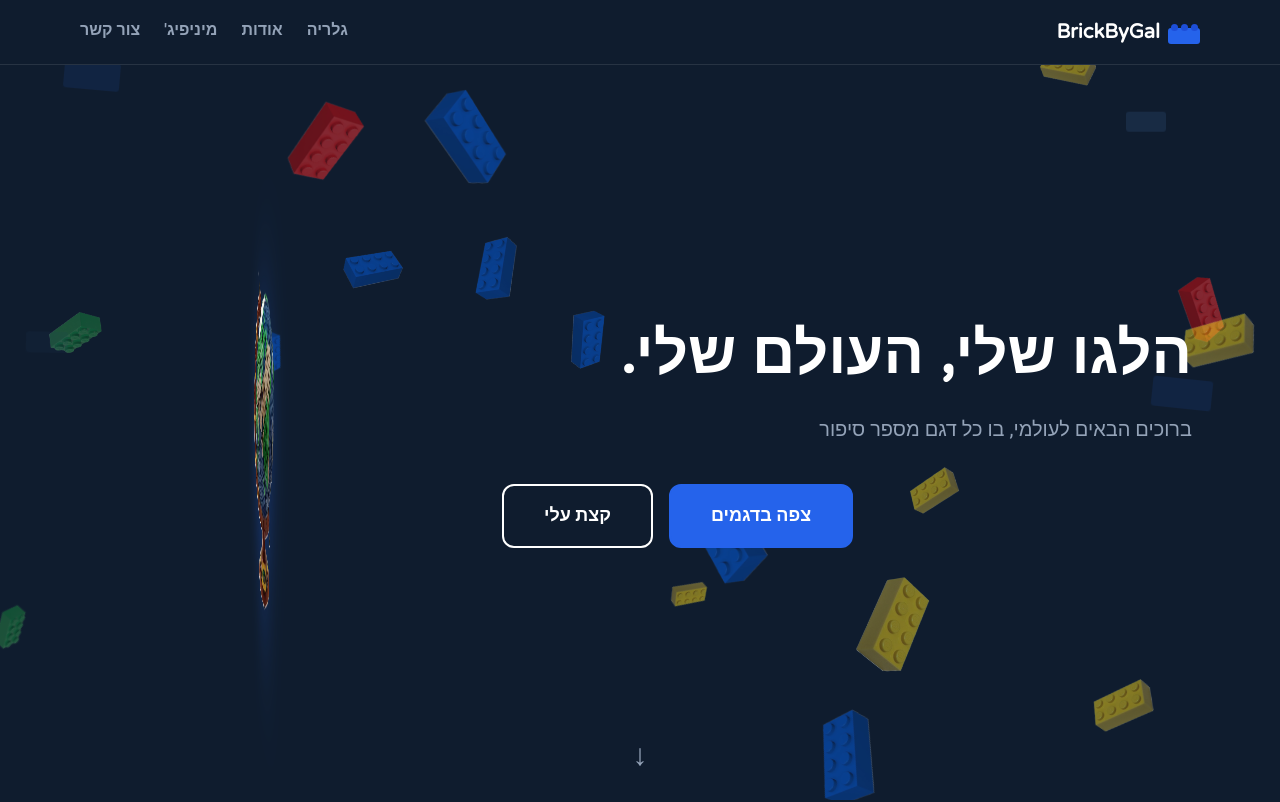
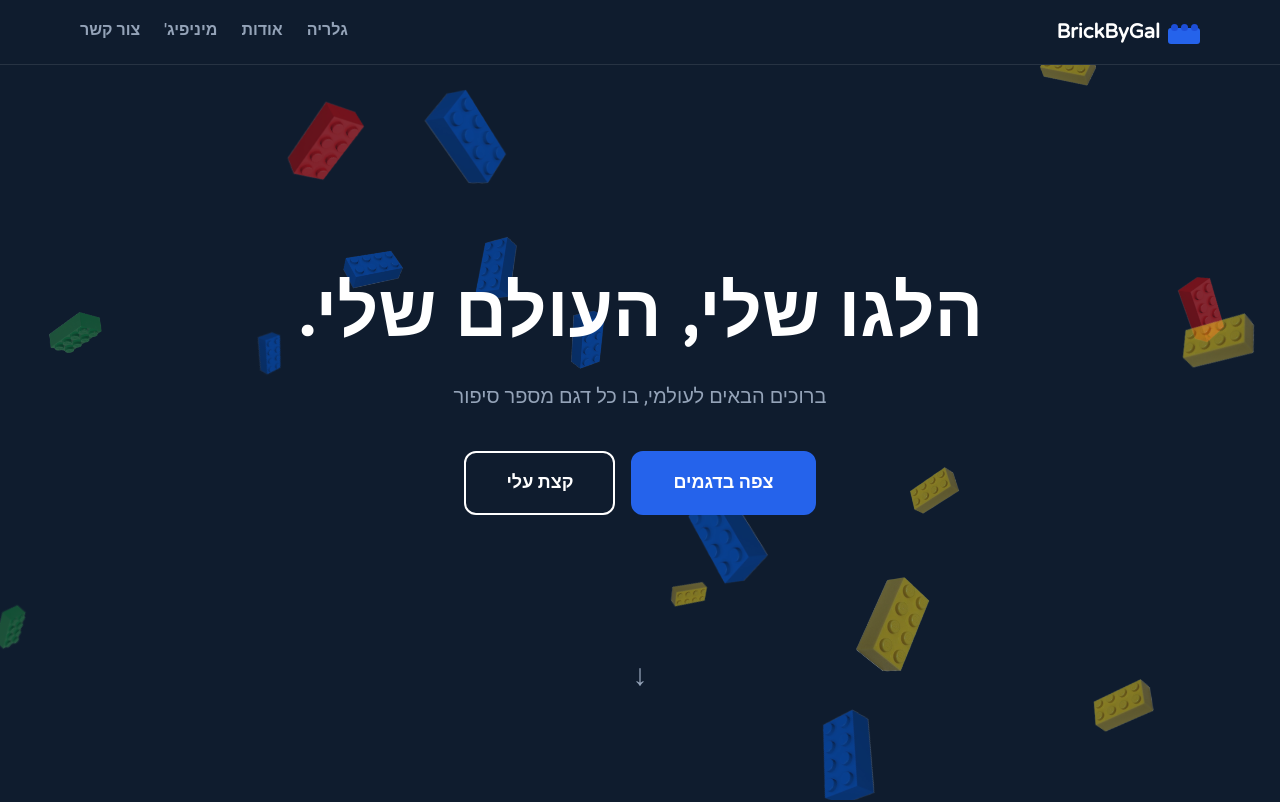
Before and after one commit to omerch788-spec/brickbygal, a React (Vite) app: page / in a window 1280 px wide. Shown: the top 802 px of the page. Built offline with nearby package versions, Linux system fonts and the light colour scheme.

Commit message:
hero: center layout, remove globe, min-height 90vh

```diff
--- a/src/components/Hero.jsx
+++ b/src/components/Hero.jsx
@@ -256,34 +256,19 @@ export default function Hero() {
   const scrollTo = id => document.querySelector(id)?.scrollIntoView({ behavior: 'smooth' })
 
   return (
-    <section className="relative min-h-screen flex items-center overflow-hidden pt-16" style={{ zIndex: 1 }}>
-
-      {/* Floating background bricks */}
-      {SHAPES.map((s, i) => (
-        <div key={i} className="absolute pointer-events-none" style={{
-          left: `${s.x}%`, top: `${s.y}%`,
-          width: s.w, height: s.h,
-          background: s.color, borderRadius: 3, opacity: 0.1,
-          transform: `rotate(${s.r}deg)`,
-          animation: `floatBrick ${4 + s.delay}s ease-in-out infinite`,
-          animationDelay: `${s.delay}s`,
-        }} />
-      ))}
-
-      {/*
-        RTL flex-row: first child → RIGHT, second child → LEFT.
-        order-1 md:order-2 puts globe first on mobile (top) and second (LEFT) on desktop.
-      */}
-      <div className="relative z-10 w-full max-w-6xl mx-auto px-6 py-20
-                      flex flex-col md:flex-row items-center gap-12 md:gap-16">
-
-        {/* ── Text (right side desktop, bottom mobile) ── */}
-        <div className="flex-1 text-center md:text-right order-2 md:order-1">
+    <section
+      className="relative flex items-center justify-center overflow-hidden pt-16"
+      style={{ minHeight: '90vh', zIndex: 1 }}
+    >
+      <div
+        className="relative z-10 flex flex-col items-center text-center px-6 py-20"
+        style={{ maxWidth: 800, margin: '0 auto', width: '100%' }}
+      >
         <motion.h1
           initial={{ opacity: 0, y: 40 }} animate={{ opacity: 1, y: 0 }}
           transition={{ duration: 0.7, delay: 0.1 }}
-            className="text-5xl md:text-6xl font-black leading-tight mb-6 text-white"
-            style={{ fontFamily: 'Varela Round, sans-serif' }}
+          className="font-black leading-tight mb-6 text-white"
+          style={{ fontFamily: 'Varela Round, sans-serif', fontSize: 'clamp(2.8rem, 6vw, 4.5rem)' }}
         >
           הלגו שלי, העולם שלי.
         </motion.h1>
@@ -300,7 +285,8 @@ export default function Hero() {
         <motion.div
           initial={{ opacity: 0, y: 20 }} animate={{ opacity: 1, y: 0 }}
           transition={{ duration: 0.7, delay: 0.4 }}
-            className="flex flex-col sm:flex-row gap-4 justify-center md:justify-end"
+          className="flex flex-col sm:flex-row justify-center"
+          style={{ gap: 16 }}
         >
           <button
             onClick={() => scrollTo('#gallery')}
@@ -323,30 +309,6 @@ export default function Hero() {
         </motion.div>
       </div>
 
-        {/* ── Globe (left side desktop, top mobile) ── */}
-        <motion.div
-          initial={{ opacity: 0, scale: 0.75 }}
-          animate={{ opacity: 1, scale: 1 }}
-          transition={{ duration: 1.1, delay: 0.25 }}
-          className="flex-shrink-0 flex justify-center order-1 md:order-2
-                     scale-[0.65] md:scale-100"
-          style={{ transformOrigin: 'center center', perspective: '1000px' }}
-        >
-          <img
-            src="/brickbygal/globe.png"
-            alt="LEGO Globe"
-            className="w-[220px] h-[220px] md:w-[350px] md:h-[350px]"
-            style={{
-              objectFit: 'contain',
-              animation: 'spinGlobe 25s linear infinite',
-              filter: 'drop-shadow(0 20px 60px rgba(37,99,235,0.3))',
-              transformStyle: 'preserve-3d',
-            }}
-          />
-        </motion.div>
-
-      </div>
-
       {/* Bounce-down arrow */}
       <button
         onClick={() => scrollTo('#gallery')}
```
Also changed, not shown: 5 other files (tests, documents, lock files or other folders). Lines whose indentation alone changed are shown as unchanged.
